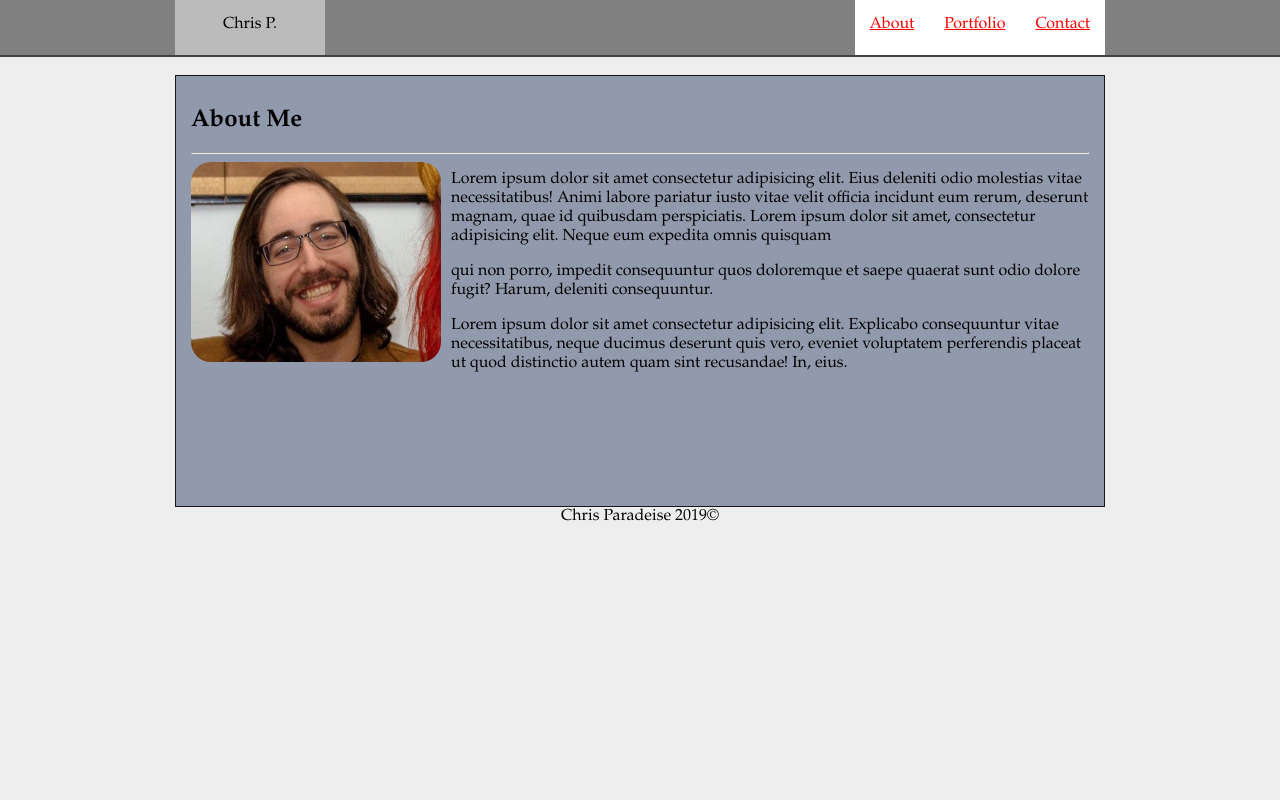
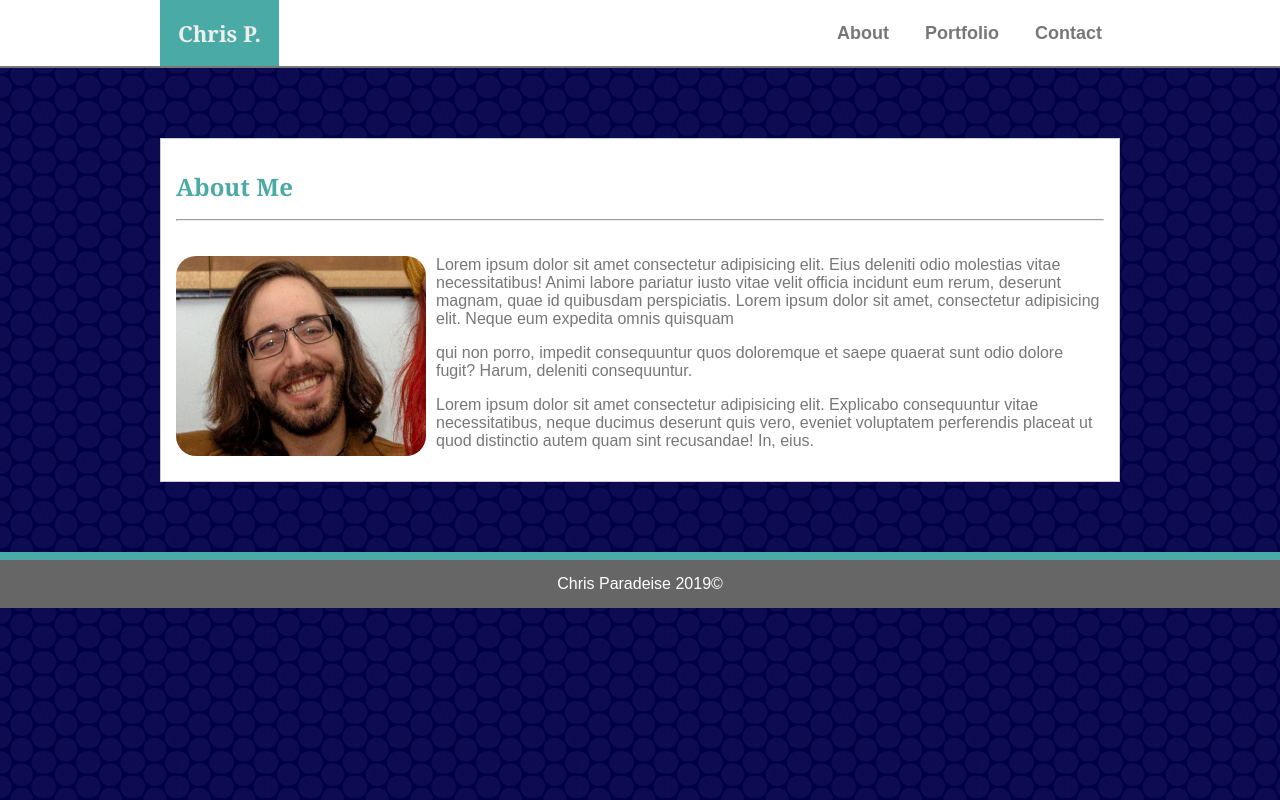
Before and after one commit to chrisp-dev/studentportfolio, a web app: file index.html in a window 1280 px wide. Run offline with its HTML, style and script files only (its server is not run), Linux system fonts and the light colour scheme.

Commit message:
Updated style.css

```diff
--- a/Assets/css/style.css
+++ b/Assets/css/style.css
@@ -1,66 +1,99 @@
 * {
     font-size: 16px;
-    font-family: "Fira Code", "Garamond", sans-serif;
+    font-family: 'Arial', 'Helvetica Neue', Helvetica, sans-serif;
+    color: #777777;
+}
+
+html, body {
+    height: 100%;
+    width: 100%;
+}
+
+body {
+    margin: 0;
+    background: url('../Images/circle-blues.png');
+    /* background-size: cover; */
 }
 
 h1 {
     font-size: 24px;
 }
 
-body {
-    background: #eee;
-    margin: 0 auto;
-    display: flex;
-    flex-direction: column;
-    justify-content: center;
-    flex-flow: wrap;
+h3 {
+    font-size: 20px;
+}
+
+h5 {
+    font-size: 18px;
+}
+
+h1, h3, h5 {
+    color: #4aaaa5;
+    font-family: 'Georgia', Times, 'Times New Roman', serif;
+}
+
+button, #brand h5, #brand {
+    color: #eeeeee;
+    background-color: #4aaaa5;
+}
+
+hr {
+    margin-bottom: 35px;
 }
 
 nav {
-    height: 55px;
     width: 100vw;
-    background-color: #808080;
-    margin-bottom: 20px;
-    box-shadow: 0 2px #424242;
-}
-
-#brand {
-    height: 40px;
-    text-align: center;
-    padding-top: 15px;
-    width: 150px;
-    background-color: #bbbbbb;
-    margin-left: 175px;
-    position: absolute;
-}
-
-#navbar {
-    right: 175px;
+    background-color: #ffffff;
+    border-bottom: 2px solid #777777;
     display: flex;
-    position: absolute;
-    overflow: auto;
+    justify-content: space-evenly;
 }
 
 a {
     background: white;
-    color: red;
-    padding: 15px;
-    height: 25px;
+    color: #777777;
+    font-weight: bold;
+    text-decoration: none;
+    font-size: 18px;
+    padding: 18px;
 }
 
 a:hover {
-    background: salmon;
-    color: orangered;
+    background: #555555;
+    color: #eeeeee;
 }
 
+footer {
+    width: 100vw;
+    text-align: center;
+    padding: 15px 0;
+}
+
+#brand {
+    text-align: center;
+    padding: 18px;
+    font-size: 22px;
+    color: #eeeeee;
+    font-weight: bolder;
+    font-family: 'Georgia', Times, 'Times New Roman', serif;
+
+}
+
+#navbar {
+    display: inline-flex;
+    justify-items: flex-end;
+    align-items: center;
+}
+
+
 #about {
-    margin: 0 175px;
-    height: 400px;
-    min-width: 65%;
-    background-color: #9199ac;
-    border: 1px solid #151617;
+    margin: 70px auto;
+    min-height: 300px;
+    width: 960px;
+    background-color: #ffffff;
+    border: 1px solid #cccccc;
     padding: 15px;
-    overflow: auto;
+    box-sizing: border-box;
 }
 
 .about-img {
@@ -70,3 +103,23 @@ a:hover {
     height: 200px;
     border-radius: 20px;
 }
+
+.nav-container {
+    width: 960px;
+    display: flex;
+    justify-content: space-between;
+}
+
+.container {
+    display: flex;
+    flex-flow: column wrap;
+    flex: 1 0 auto;
+    width: 960px;
+}
+
+.footer {
+    flex-shrink: 0;
+    border-top: 8px solid #4aaaa5;
+    background-color: #666666;
+    color: #ffffff;
+}
```
